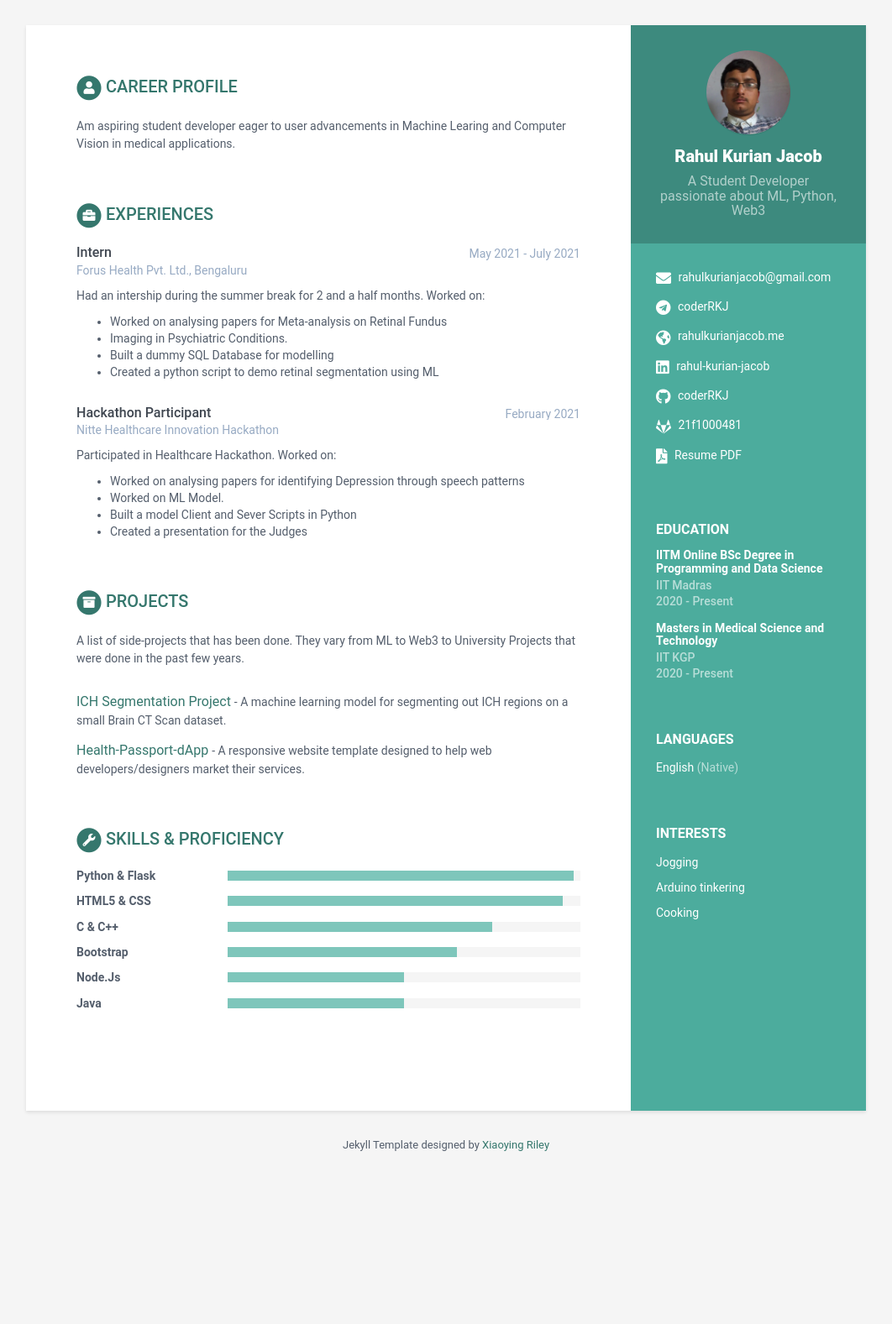
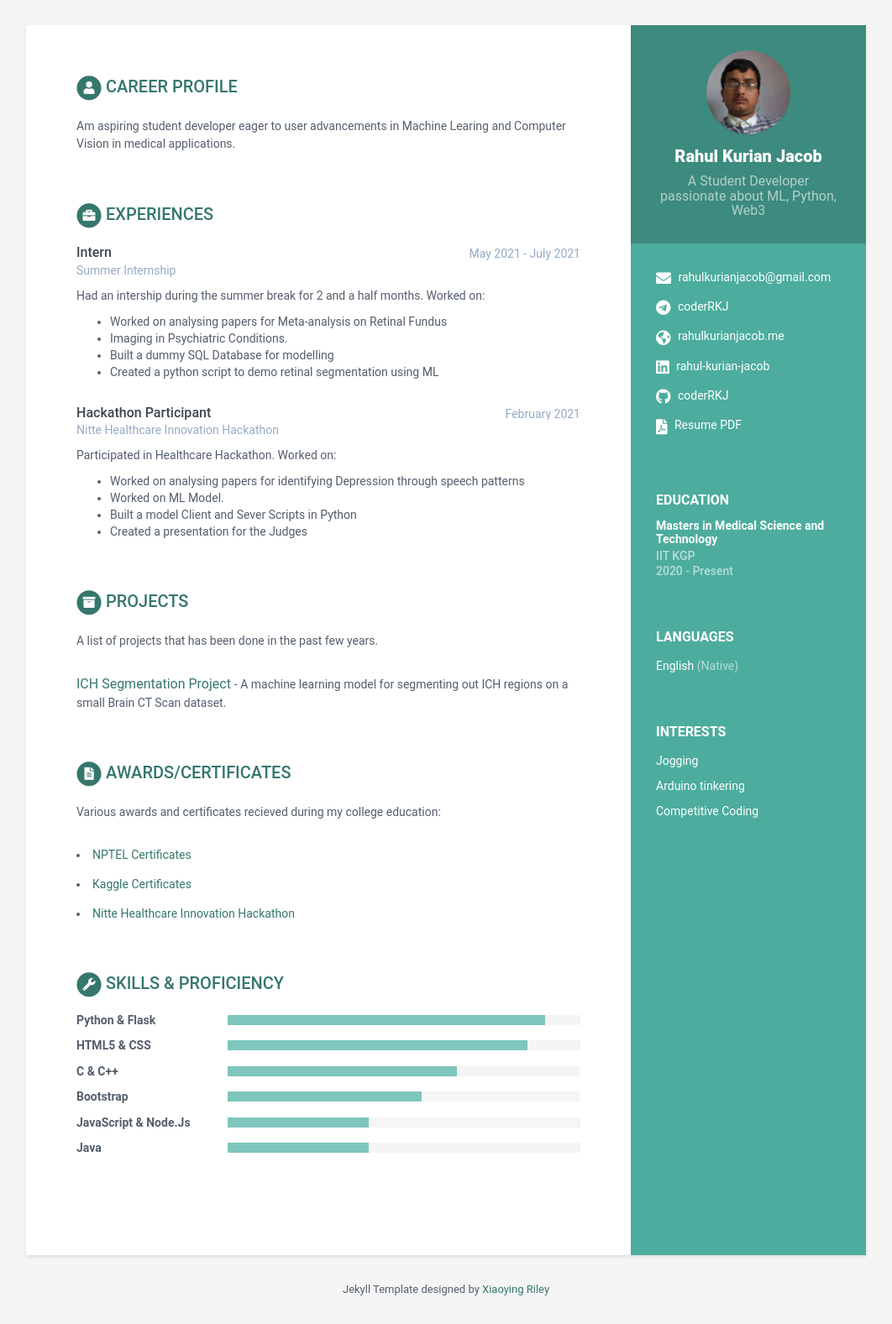
Before and after one commit to coderRKJ/coderRKJ.github.io, a Jekyll site: the page built from index.html, in a window 1280 px wide. Shown: the whole page at 84% size, without its empty margins (109-1171 px from the left). Built offline with Jekyll 4.4.1, drawn with Linux system fonts in a browser that asks for light colours; before the commit the page ends 1405 px from its top, so only the background shows below that.

Commit message:
Update data.yml
Enabled Awards/Certificates Section

```diff
--- a/_data/data.yml
+++ b/_data/data.yml
@@ -16,10 +16,10 @@ sidebar:
 #     phone: +91 8837232207
     website: rahulkurianjacob.me #do not add http://
     linkedin: rahul-kurian-jacob
-#     xing: coderRKJ
+#     xing:
     github: coderRKJ
     telegram: coderRKJ # add your nickname without '@' sign
-    gitlab: 21f1000481
+#     gitlab: 21f1000481
 #     bitbucket:
 #     twitter: '@coderRKJ'
 #     stack-overflow: # Number/Username, e.g. 123456/coderRKJ
@@ -38,7 +38,7 @@ sidebar:
       - item: Arduino tinkering
         link:
 
-      - item: Cooking
+      - item: Competitive Coding
         link:
 
 career-profile:
@@ -47,25 +47,16 @@ career-profile:
       Am aspiring student developer eager to user advancements in
       Machine Learing and Computer Vision in medical applications.
 education:
-    - degree: IITM Online BSc Degree in Programming and Data Science
-      university: IIT Madras
-      time: 2020 - Present
-      details: |
-        Currently enrolled in Diploma Level. Completed Foundational Level. Currently taking:
-          - Java
-          - AppDev-II
-          - Business Data Mgt
-          - System Comands
     - degree: Masters in Medical Science and Technology
       university: IIT KGP
       time: 2020 - Present
       details: |
         Studying this course with a focus on learning application of ML and
-        Computer Vision techniques in the healthcare industry.
+        Computer Vision techniques in the healthcare industry. Currently in 4th semster
 experiences:
     - role: Intern
       time: May 2021 - July 2021
-      company: Forus Health Pvt. Ltd., Bengaluru
+      company: Summer Internship # Forus Health Pvt. Ltd., Bengaluru
       details: |
         Had an intership during the summer break for 2 and a half months.
         Worked on:
@@ -88,16 +79,11 @@ experiences:
 projects:
     title: Projects
     intro: >
-      A list of side-projects that has been done. They vary from ML to Web3 to University Projects
-      that were done in the past few years.
+      A list of projects that has been done in the past few years.
     assignments:
       - title: ICH Segmentation Project
         link: "#hook"
         tagline: "A machine learning model for segmenting out ICH regions on a small Brain CT Scan dataset."
-
-      - title: Health-Passport-dApp
-        link: "github.com/coderRKJ/Health-Passport-dApp"
-        tagline: "A responsive website template designed to help web developers/designers market their services."
 
 # publications:
 #     title: Publications
@@ -121,7 +107,7 @@ projects:
 #         authors: Edgar T. Irons
 #         conference: "Comm. ACM 4 (1961), 51–55"
 
-certificates:
+publications:
     title: Awards/Certificates
     intro: |
       Various awards and certificates recieved during my college education:
@@ -143,25 +129,25 @@ skills:
 
     toolset:
       - name: Python  & Flask
-        level: 98%
+        level: 90%
 
 #       - name: Javascript # & jQuery
 #         level: 98%
 
       - name: HTML5 & CSS
-        level: 95%
+        level: 85%
 
       - name: C & C++
-        level: 75%
+        level: 65%
 
       - name: Bootstrap
-        level: 65%
+        level: 55%
 
-      - name: Node.Js
-        level: 50%
+      - name: JavaScript & Node.Js
+        level: 40%
 
       - name: Java
-        level: 50%
+        level: 40%
 
 footer: >
      Jekyll Template designed by <a href="http://themes.3rdwavemedia.com" target="_blank" rel="nofollow">Xiaoying Riley</a>
```
